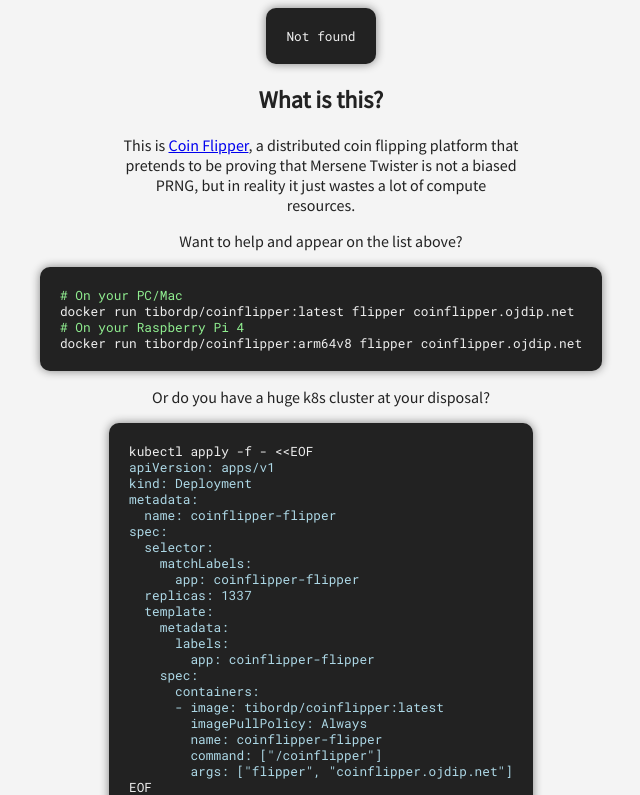
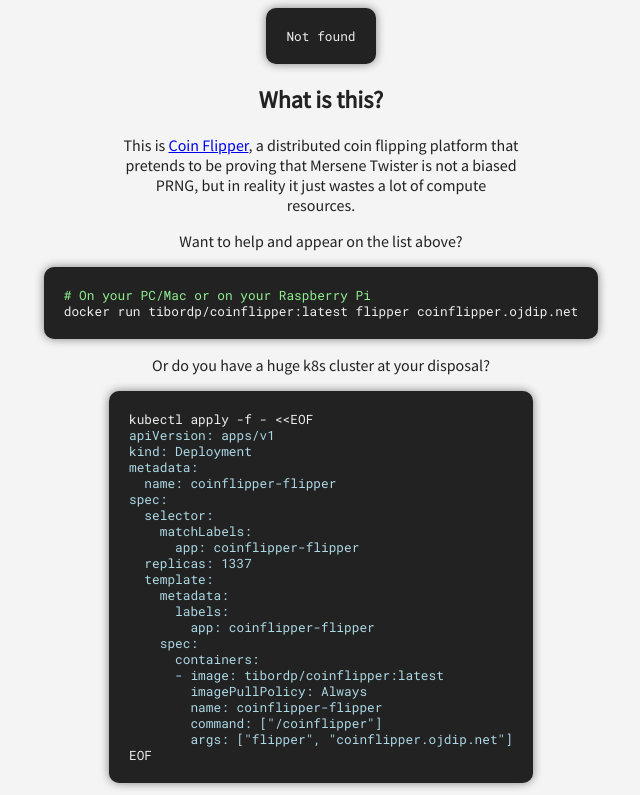
Before and after one commit to tibordp/coinflipper, a plain HTML site: page kubernetes/coinflipper-viewer/assets/index.html in a window 1280 px wide. Shown: the top 795 px of the page, without its empty margins (319-959 px from the left). Drawn offline with Linux system fonts and the light colour scheme; no server answers.

Commit message:
Add CI (#5)
* Add CI

* Add CI

* Add CI

* Update instructions

```diff
--- a/kubernetes/coinflipper-viewer/assets/index.html
+++ b/kubernetes/coinflipper-viewer/assets/index.html
@@ -66,10 +66,8 @@
     </p>
     <p>Want to help and appear on the list above?</p>
   </section>
-  <pre><span class="comment"># On your PC/Mac</span>
-docker run tibordp/coinflipper:latest flipper coinflipper.ojdip.net
-<span class="comment"># On your Raspberry Pi 4</span>
-docker run tibordp/coinflipper:arm64v8 flipper coinflipper.ojdip.net</pre>
+  <pre><span class="comment"># On your PC/Mac or on your Raspberry Pi</span>
+docker run tibordp/coinflipper:latest flipper coinflipper.ojdip.net</pre>
   <section>
     <p>Or do you have a huge k8s cluster at your disposal?</p>
   </section>
```
Also changed, not shown: 1 other file.
